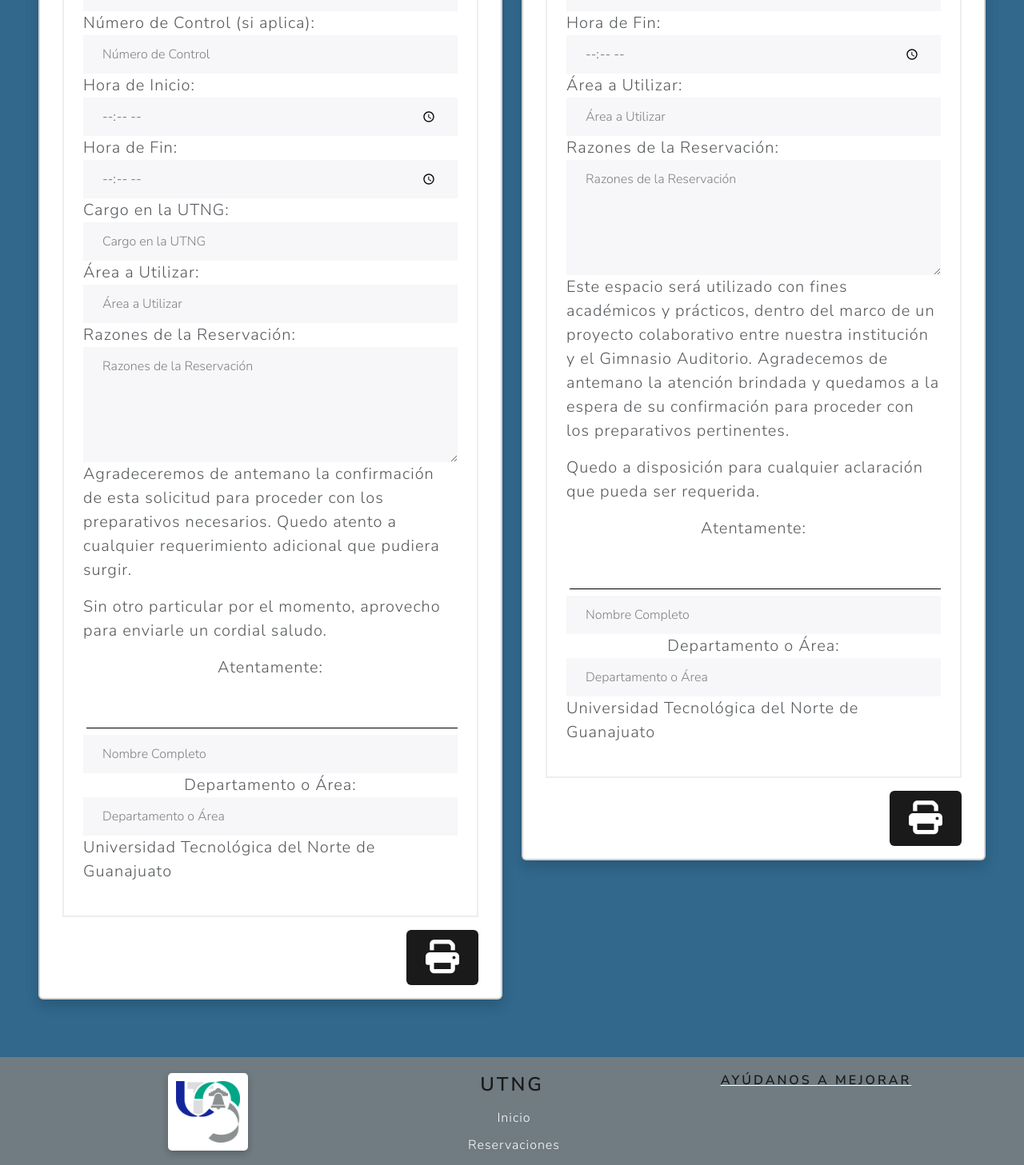
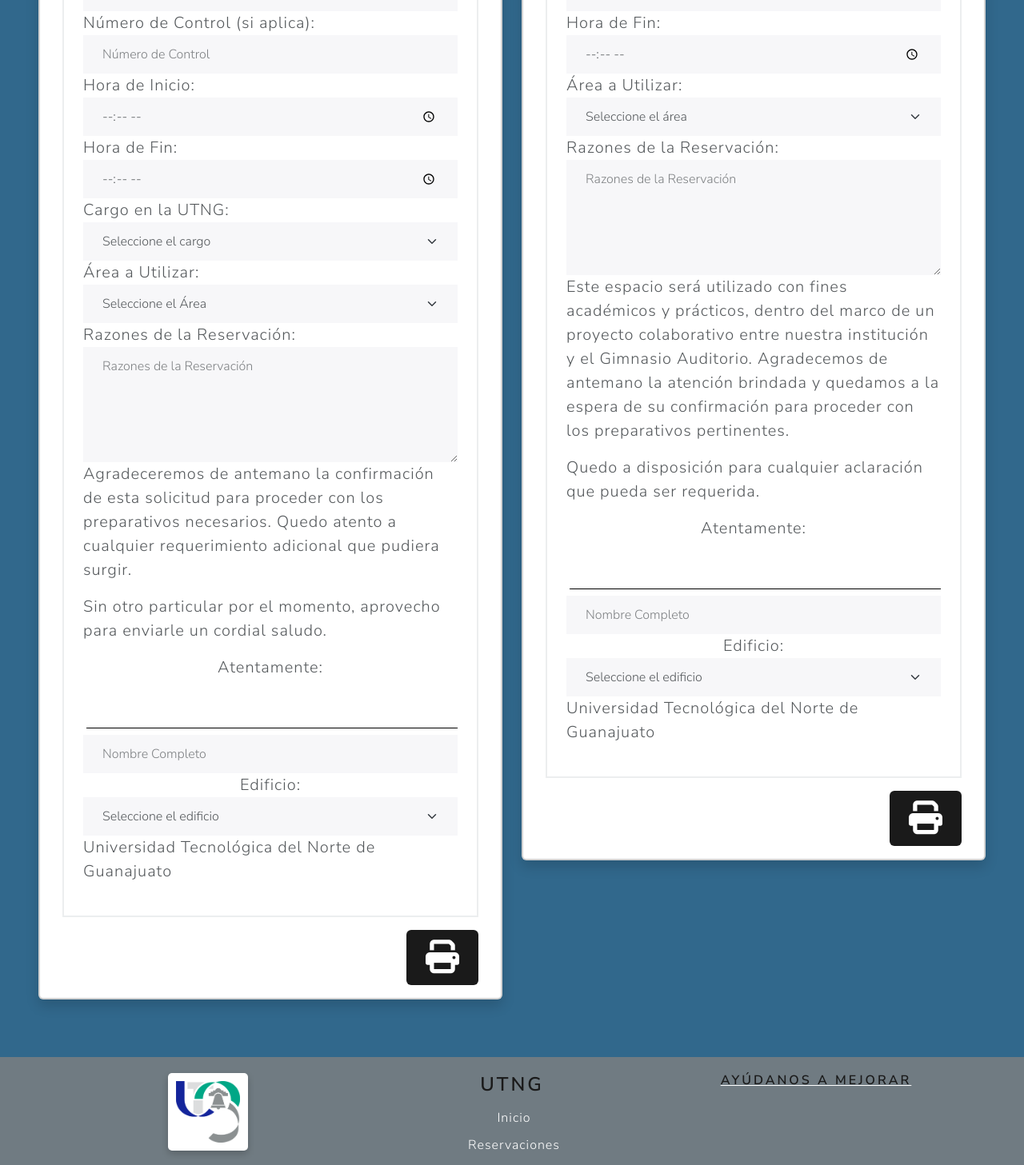
Before and after one commit to ControlActividades/control-actividades, an Angular app in the folder client/: page /oficios-reservas in a window 1280 px wide. Shown: the part 1283-2740 px from the top of the page at 80% size. Built offline with nearby package versions, Linux system fonts and the light colour scheme.

Commit message:
Correcion-Sprint2

```diff
--- a/client/src/app/app.module.ts
+++ b/client/src/app/app.module.ts
@@ -1,8 +1,8 @@
 import { NgModule } from '@angular/core';
 import { BrowserModule } from '@angular/platform-browser';
-
 import { AppRoutingModule } from './app-routing.module';
 import { AppComponent } from './app.component';
+
 import { NavigationComponent } from './components/navigation/navigation.component';
 import { ReservacionesComponent } from './components/reservaciones/reservaciones.component';
 import { ReglamentoComponent } from './components/reglamento/reglamento.component';
--- a/client/src/app/components/navigation/navigation.component.html
+++ b/client/src/app/components/navigation/navigation.component.html
@@ -37,7 +37,7 @@
           <a class="nav-link" href="/registros">Registros</a>
         </li>
         <li class="nav-item">
-          <a class="nav-link" href="/ingresar">Cuenta</a>
+          <a class="nav-link" href="/ingresar">Salir</a>
         </li>
       </ul>
     </div>
--- a/client/src/app/components/oficios-reservas/oficios-reservas.component.html
+++ b/client/src/app/components/oficios-reservas/oficios-reservas.component.html
@@ -63,13 +63,23 @@
                                 </div>
                                 <div class="form-group">
                                     <label for="cargoUTNG">Cargo en la UTNG:</label>
-                                    <input type="text" class="form-control" id="cargoUTNG"
-                                        placeholder="Cargo en la UTNG" />
+                                    <select class="form-select" id="cargo" required>
+                                        <option selected disabled>Seleccione el cargo</option>
+                                        <option value="docente">Personal Docente</option>
+                                        <option value="administrativo">Administrativo</option>
+                                        <option value="alumno">Alumnado</option>
+                                        <option value="visitante">Visitante</option>
+                                    </select>
                                 </div>
                                 <div class="form-group">
                                     <label for="areaUtilizar">Área a Utilizar:</label>
-                                    <input type="text" class="form-control" id="areaUtilizar"
-                                        placeholder="Área a Utilizar" />
+                                    <select class="form-select" id="areaUso" required>
+                                        <option selected disabled>Seleccione el Área</option>
+                                        <option value="danzaFolclorica">Danza Folclorica</option>
+                                        <option value="taekwando">Taekwando</option>
+                                        <option value="baloncesto-voleibol">Baloncesto o Voleibol</option>
+                                        <option value="ajedrez">Ajedrez</option>
+                                    </select>
                                 </div>
                                 <div class="form-group">
                                     <label for="razonesReservacion">Razones de la Reservación:</label>
@@ -91,9 +101,14 @@
                                     <input type="text" class="form-control" id="nombreCompleto" placeholder="Nombre Completo" />
                                 </div>
                                 <div class="form-group text-center">
-                                    <label for="departamento">Departamento o Área:</label>
-                                    <input type="text" class="form-control" id="departamento"
-                                        placeholder="Departamento o Área" />
+                                    <label for="edificio">Edificio:</label>
+                                    <select class="form-select" id="edificio" required>
+                                        <option selected disabled>Seleccione el edificio</option>
+                                        <option value="docente">A</option>
+                                        <option value="administrativo">B</option>
+                                        <option value="alumno">C</option>
+                                        <option value="visitante">D</option>
+                                    </select>
                                 </div>
                                 <p>Universidad Tecnológica del Norte de Guanajuato</p>
                             </div>
@@ -161,8 +176,13 @@
                                 </div>
                                 <div class="form-group">
                                     <label for="areaUtilizar">Área a Utilizar:</label>
-                                    <input type="text" class="form-control" id="areaUtilizar"
-                                        placeholder="Área a Utilizar" />
+                                    <select class="form-select" id="areaUso" required>
+                                        <option selected disabled>Seleccione el área</option>
+                                        <option value="danzaFolclorica">Danza Folclorica</option>
+                                        <option value="taekwando">Taekwando</option>
+                                        <option value="baloncesto-voleibol">Baloncesto o Voleibol</option>
+                                        <option value="ajedrez">Ajedrez</option>
+                                    </select>
                                 </div>
                                 <div class="form-group">
                                     <label for="razonesReservacion">Razones de la Reservación:</label>
@@ -186,9 +206,14 @@
                                     <input type="text" class="form-control" id="nombreCompleto" placeholder="Nombre Completo" />
                                 </div>
                                 <div class="form-group text-center">
-                                    <label for="departamento">Departamento o Área:</label>
-                                    <input type="text" class="form-control" id="departamento"
-                                        placeholder="Departamento o Área" />
+                                    <label for="edificio">Edificio:</label>
+                                    <select class="form-select" id="edificio" required>
+                                        <option selected disabled>Seleccione el edificio</option>
+                                        <option value="docente">A</option>
+                                        <option value="administrativo">B</option>
+                                        <option value="alumno">C</option>
+                                        <option value="visitante">D</option>
+                                    </select>
                                 </div>
                                 <p class="font-weight-bold">
                                     Universidad Tecnológica del Norte de Guanajuato
--- a/client/src/app/components/recuperar-contras/recuperar-contras.component.html
+++ b/client/src/app/components/recuperar-contras/recuperar-contras.component.html
@@ -5,11 +5,15 @@
         <form id="recoverAccountForm">
             <div class="form-group mb-1">
                 <input type="number" id="identifier" name="identifier" class="form-control" placeholder="Escribe número de teléfono para encontrar tu cuenta" >
+                <label class="text-center " for="">ó</label>
                 <input type="email" id="identifier" name="identifier" class="form-control" placeholder="Escribe tu correo  para encontrar tu cuenta" >
+                <label class="text-center mt-5" for="">Crea tu nueva contraseña</label>
+                <input type="password" id="identifier" name="identifier" class="form-control" placeholder="Nueva contraseña" >
+                <input type="password" id="identifier" name="identifier" class="form-control" placeholder="Confirma nueva contraseña" >
             </div>
             <div class="form-group text-center mb-1">
                 <button class="btn btn-secondary mt-5" type="button" routerLink="/ingresar">Cancelar</button>
-                <button class="btn btn-primary mt-5 " type="submit">Buscar</button>
+                <button class="btn btn-primary mt-5 " type="submit">Cambiar</button>
             </div>
         </form>
     </div>
--- a/client/src/app/components/reservaciones/reservaciones.component.html
+++ b/client/src/app/components/reservaciones/reservaciones.component.html
@@ -116,6 +116,11 @@
                   </td>
                   <td class="align-middle text-center">
                     <div class="text-center mt-1">
+                      <button type="button" class="btn btn-info" routerLink="/reservanos">
+                        <i class="fa-solid fa-pencil"></i>
+                      </button>
+                    </div>
+                    <div class="text-center mt-1">
                       <button type="button" class="btn btn-light" routerLink="/oficios-reservas" routerLinkActive="active">
                         <i class="fas fa-print fa-lg"  ></i>
                       </button>
```
Also changed, not shown: client/src/app/components/nuevo-usuario/nuevo-usuario.component.html (+10 -4 lines), client/src/app/components/registros/registros.component.html (+13 -6 lines), client/src/app/components/reservanos/reservanos.component.html (+8 -8 lines).
